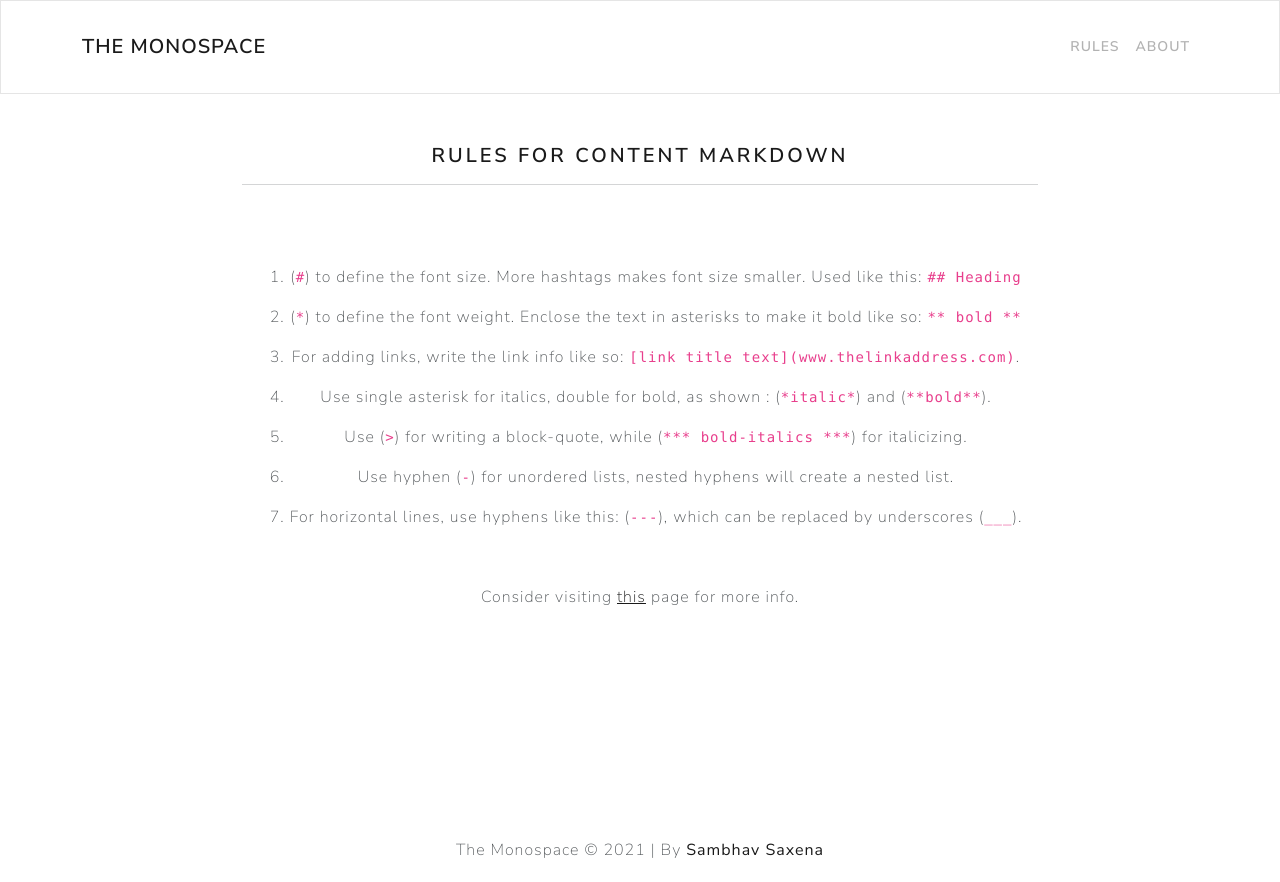
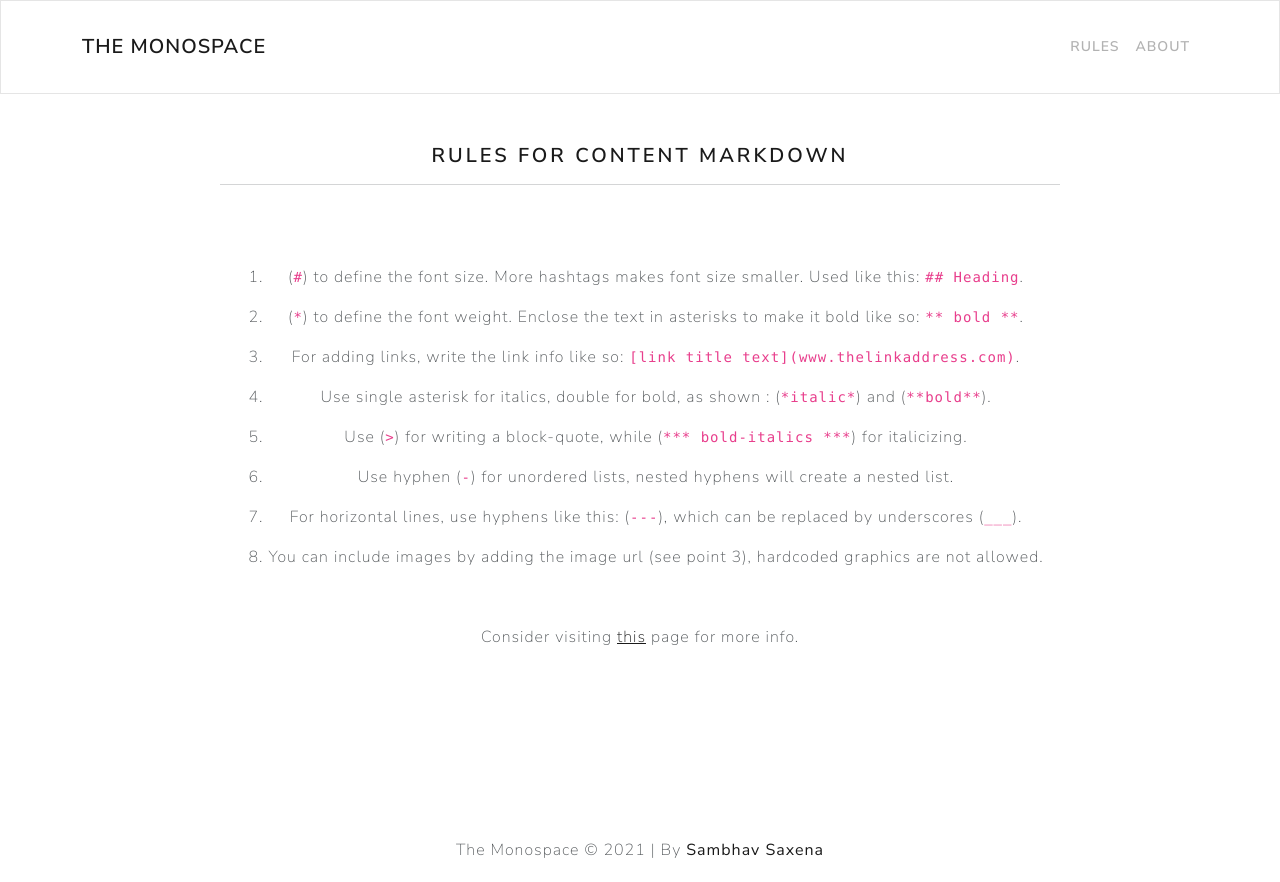
Before and after one commit to sambhavsaxena/secret-shed, a React (Create React App) app in the folder frontend/: page /rules in a window 1280 px wide. Built offline with nearby package versions, Linux system fonts and the light colour scheme.

Commit message:
Update Rules.js

```diff
--- a/frontend/src/screens/Rules.js
+++ b/frontend/src/screens/Rules.js
@@ -9,10 +9,10 @@ const Rules = () => {
             <MainScreen title="Rules for content markdown"><br /><br />
                 <Card.Body>
                     <ReactMarkdown>
-                        1) (`#`) to define the font size. More hashtags makes font size smaller. Used like this: `## Heading`
+                        1) (`#`) to define the font size. More hashtags makes font size smaller. Used like this: `## Heading`.
                     </ReactMarkdown>
                     <ReactMarkdown>
-                        2) (`*`) to define the font weight. Enclose the text in asterisks to make it bold like so: `** bold **`
+                        2) (`*`) to define the font weight. Enclose the text in asterisks to make it bold like so: `** bold **`.
                     </ReactMarkdown>
                     <ReactMarkdown>
                         3) For adding links, write the link info like so: `[link title text](www.thelinkaddress.com)`.
@@ -29,6 +29,9 @@ const Rules = () => {
                     <ReactMarkdown>
                         7) For horizontal lines, use hyphens like this: (`---`), which can be replaced by underscores (`___`).
                     </ReactMarkdown>
+                    <ReactMarkdown>
+                        8) You can include images by adding the image url (see point 3), hardcoded graphics are not allowed.
+                    </ReactMarkdown>
                 </Card.Body><br />
                 Consider visiting <a href="https://www.markdownguide.org/basic-syntax" rel="noreferrer" target="_blank">this</a> page for more info.
             </MainScreen>
```
